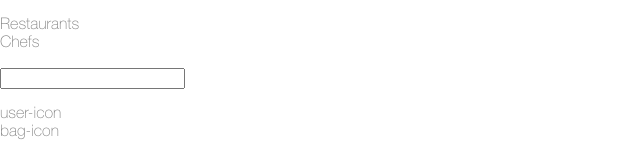
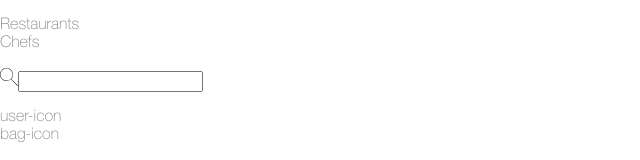
Before and after one commit to AmitNinoMoveo/eipcure, a React (Create React App) app: page / in a window 1280 px wide. Shown: the top 160 px of the page, without its empty margins (0-640 px from the left). Built offline with nearby package versions, Linux system fonts and the light colour scheme.

Commit message:
added-search-display-logic

```diff
--- a/src/components/header/Header.tsx
+++ b/src/components/header/Header.tsx
@@ -10,7 +10,7 @@ const Header: React.FC = () => {
         <NavLinks navItems={mockNavMainItems}/>
       </nav>
       <div className="company-logos"></div>
-      <Search onChangeFunc={()=>{}} valueState={''} placeholderTxt={''} />
+      <Search onChangeFunc={()=>{}} valueState={''} placeholderTxt={''} type={"field"}/>
       <nav className="nav-user">
         <NavLinks navItems={mockNavUserItems}/>
       </nav>
--- a/src/components/search/Search.tsx
+++ b/src/components/search/Search.tsx
@@ -1,21 +1,33 @@
-import React from 'react'
-
+import React from "react";
+import magnifyingGlassIcon from '../../assets/images/icons/magnifying-glass.svg';
 type Props = {
-    placeholderTxt: string,
-    valueState: string,
-    onChangeFunc: ()=>void
+  type: "icon" | "field";
+  placeholderTxt: string;
+  valueState: string;
+  onChangeFunc: () => void;
 };
 
-const Search = (props: Props) => {
-
-    const { onChangeFunc, placeholderTxt, valueState } = props;
-
-    return (
-        <div className="search-container">
-            <span>{ placeholderTxt }</span>
-            <input onChange={()=>onChangeFunc()} value={valueState} type="text" />
-        </div>
-    );
+const Search = ({ onChangeFunc, placeholderTxt, valueState, type }: Props) => {
+  return (
+    <div className={`search-container-${type}`}>
+      <img
+        src={magnifyingGlassIcon}
+        alt="magnifying-glass"
+      />
+      {type === "icon" ? (
+        <></>
+      ) : (
+        <>
+          <p>{placeholderTxt}</p>
+          <input
+            onChange={() => onChangeFunc()}
+            value={valueState}
+            type="text"
+          />
+        </>
+      )}
+    </div>
+  );
 };
 
 export default Search;
```
